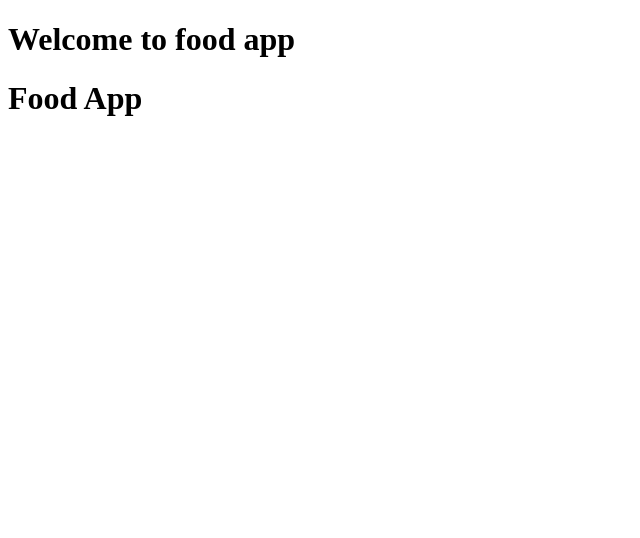
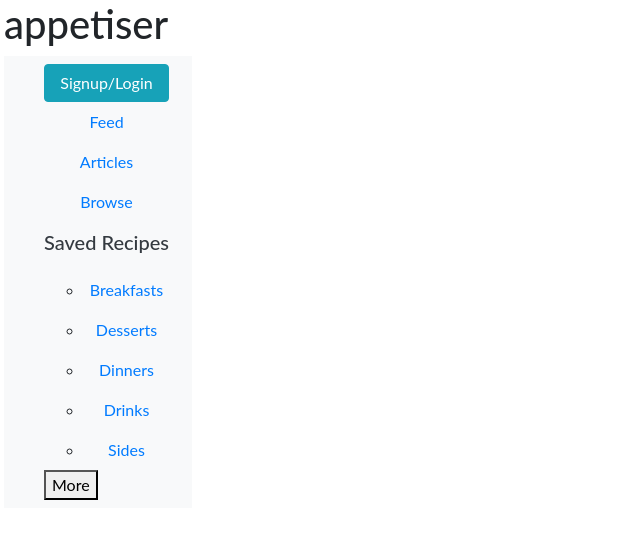
Before and after one commit to ruthika28/Food-App, an Angular app: page / in a window 1280 px wide. Shown: the top 538 px of the page, without its empty margins (0-640 px from the left). Built offline with nearby package versions, Linux system fonts and the light colour scheme.

Commit message:
added 2 modules user and admin

```diff
--- a/src/app/app.component.html
+++ b/src/app/app.component.html
@@ -1,2 +1,154 @@
-<h1>Welcome to food app</h1>
-<h1>Food App</h1>
+<!DOCTYPE html>
+<html lang="en">
+<head>
+    <meta charset="UTF-8">
+    <meta name="viewport" content="width=device-width, initial-scale=1.0">
+
+<style>
+body {
+  font-family: "Lato", sans-serif;
+}
+
+.sidebar {
+  height: 100%;
+  width: 0;
+  position: fixed;
+  z-index: 1;
+  top: 0;
+  left: 0;
+  background-color: #111;
+  overflow-x: hidden;
+  transition: 0.5s;
+  padding-top: 60px;
+}
+
+.sidebar a {
+  padding: 8px 8px 8px 32px;
+  text-decoration: none;
+  font-size: 25px;
+  color: #818181;
+  display: block;
+  transition: 0.3s;
+}
+
+.sidebar a:hover {
+  color: #f1f1f1;
+}
+
+.sidebar .closebtn {
+  position: absolute;
+  top: 0;
+  right: 25px;
+  font-size: 36px;
+  margin-left: 50px;
+}
+
+.openbtn {
+  font-size: 20px;
+  cursor: pointer;
+  background-color: #111;
+  color: white;
+  padding: 10px 15px;
+  border: none;
+}
+
+.openbtn:hover {
+  background-color: #444;
+}
+
+
+
+/* On smaller screens, where height is less than 450px, change the style of the sidenav (less padding and a smaller font size) */
+@media screen and (max-height: 450px) {
+  .sidebar {padding-top: 15px;}
+  .sidebar a {font-size: 18px;}
+}
+</style>
+    <meta http-equiv="X-UA-Compatible" content="ie=edge">
+    <title>Document</title>
+</head>
+<body>
+    <!-- A vertical navbar -->
+<div class="row">
+    <div class="col-sm-2 ml-1">
+           <h1>appetiser</h1>
+
+            <nav class="navbar bg-light nav-fill max-width:100 ">
+
+                <!-- Links -->
+                <ul class="navbar-nav ml-4">
+                    <button type="button" class="btn btn-info">Signup/Login</button>
+                  <li class="nav-item">
+                    <a class="nav-link" href="#">Feed</a>
+                  </li>
+                  <li class="nav-item">
+                    <a class="nav-link" href="#">Articles</a>
+                  </li>
+                  <li class="nav-item">
+                    <a class="nav-link" href="#">Browse</a>
+                  </li>
+                  <li class="nav-item">
+                      <a class="nav-link text-dark" href="#"><h5>Saved Recipes</h5></a>
+                  </li>
+                  <ul style="list-style-type:circle;">
+                    <li class="nav-item">
+                        <a class="nav-link" href="#">Breakfasts</a>
+                    </li>
+                    <li class="nav-item">
+                        <a class="nav-link" href="#">Desserts</a>
+                    </li>
+                    <li class="nav-item">
+                        <a class="nav-link" href="#">Dinners</a>
+                    </li>
+                   <li class="nav-item">
+                        <a class="nav-link" href="#">Drinks</a>
+                    </li>
+                    <li class="nav-item">
+                        <a class="nav-link" href="#">Sides</a>
+                    </li>
+                  </ul>
+                  <div id="mySidebar" class="sidebar">
+                    <a href="javascript:void(0)" class="closebtn" onclick="closeNav()">×</a>
+                    <a href="#">About</a>
+                    <a href="#">Services</a>
+                    <a href="#">Clients</a>
+                    <a href="#">Contact</a>
+                  </div>
+
+                  <div id="main">
+                    <button class="openbtn" class="btn-btn-info" onclick="openNav()"> More</button>
+
+                  </div>
+
+                </ul>
+
+              </nav>
+
+    </div>
+    <div class="col-sm-10"></div>
+</div>
+<script>
+    function openNav() {
+      document.getElementById("mySidebar").style.width = "250px";
+      document.getElementById("main").style.marginRight = "250px";
+    }
+
+    function closeNav() {
+      document.getElementById("mySidebar").style.width = "0";
+      document.getElementById("main").style.marginRight= "0";
+    }
+    </script>
+
+    <!-- Latest compiled and minified CSS -->
+<link rel="stylesheet" href="https://maxcdn.bootstrapcdn.com/bootstrap/4.4.1/css/bootstrap.min.css">
+
+<!-- jQuery library -->
+<script src="https://ajax.googleapis.com/ajax/libs/jquery/3.4.1/jquery.min.js"></script>
+
+<!-- Popper JS -->
+<script src="https://cdnjs.cloudflare.com/ajax/libs/popper.js/1.16.0/umd/popper.min.js"></script>
+
+<!-- Latest compiled JavaScript -->
+<script src="https://maxcdn.bootstrapcdn.com/bootstrap/4.4.1/js/bootstrap.min.js"></script>
+</body>
+</html>
```
Also changed, not shown: src/app/admin/admin.module.ts (added, +12 -0 lines), src/app/user/user.module.ts (added, +12 -0 lines).
